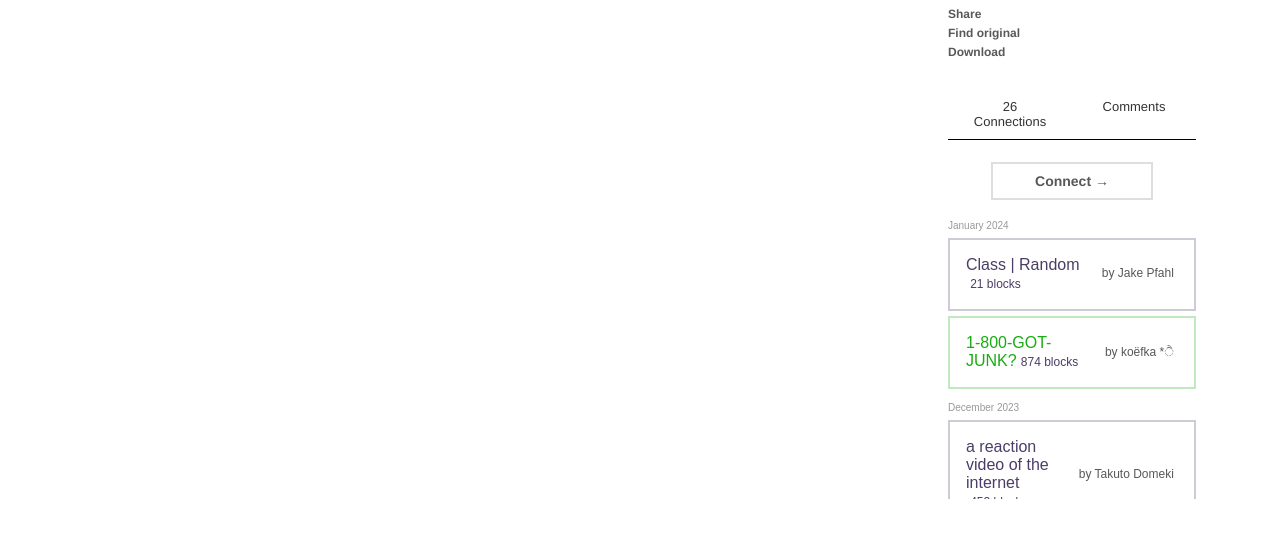
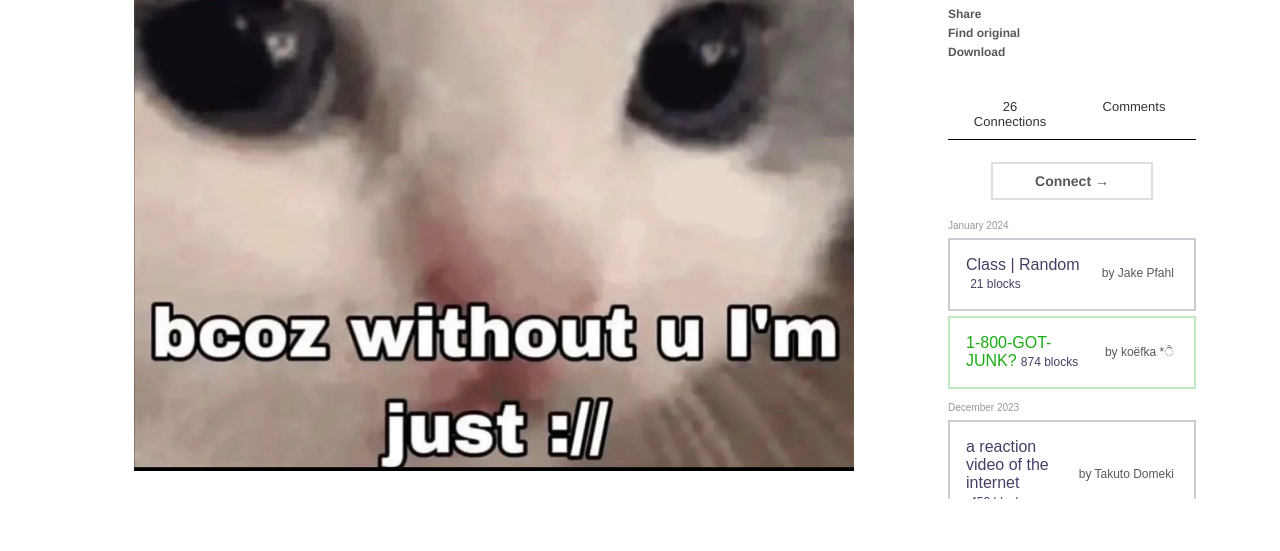
Before and after one commit to Ni0j/Nio_c2lab24, a plain HTML site: page index.html in a window 1280 px wide. Shown: the part 249-800 px from the top of the page. Drawn offline with Linux system fonts and the light colour scheme; the site is published under a folder, as on GitHub Pages, so addresses that start at the root find nothing.

Commit message:
Update index.html

```diff
--- a/index.html
+++ b/index.html
@@ -17,7 +17,7 @@
 
             <div class="flex-container">
                 <div class="flex-container-image">
-                    <img src="/imgs/cat.jpeg" alt="a close up of a cat's face with text">
+                    <img src="imgs/cat.jpeg" alt="a close up of a cat's face with text">
                 </div>
 
 
```
